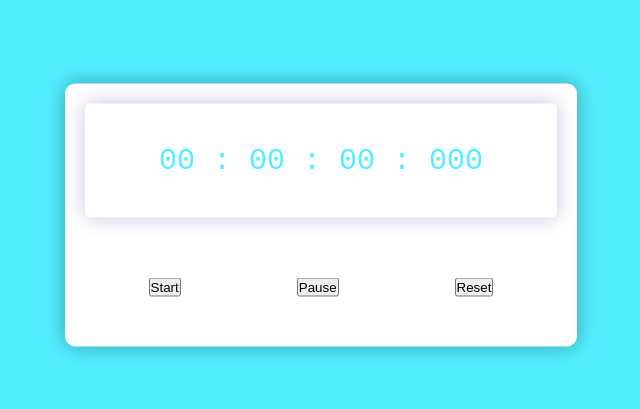
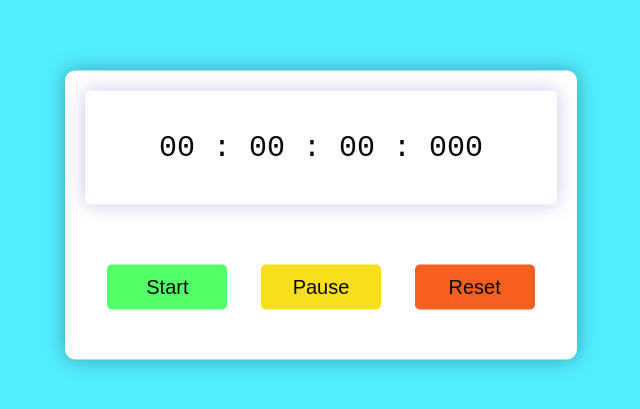
Before and after one commit to Kalpani1234/PRODIGY_WD_02, a plain HTML site: page index.html in a window 1280 px wide. Shown: the part 185-594 px from the top of the page, without its empty margins (319-959 px from the left). Drawn offline with Linux system fonts and the light colour scheme.

Commit message:
Add colors to the buttons

```diff
--- a/style.css
+++ b/style.css
@@ -30,7 +30,7 @@ body {
     background: #fff;
     left: 4%;
     font-family: 'Roboto mono', monospace;
-    color: #52eeff;
+    color: #0a0a0a;
     font-size: 30px;
     padding: 40px;
     display: flex;
@@ -46,3 +46,28 @@ body {
     display: flex;
     justify-content: space-around;
 }
+
+.buttons button {
+    width: 120px;
+    height: 45px;
+    background-color: #52ff69;
+    color: #0a0a0a;
+    border: none;
+    font-family: 'Poppins', sans-serif;
+    font-size: 20px;
+    border-radius: 5px;
+    cursor: pointer;
+    outline: none;
+}
+
+.buttons button:nth-last-child(2) {
+    background-color: #f7df1e;
+}
+
+.buttons button:nth-last-child(1) {
+    background-color: #f75f1e;
+}
+
+.buttons button:hover {
+    box-shadow: 0 0 20px rgba(0, 0, 0, 0.25);
+}
```
